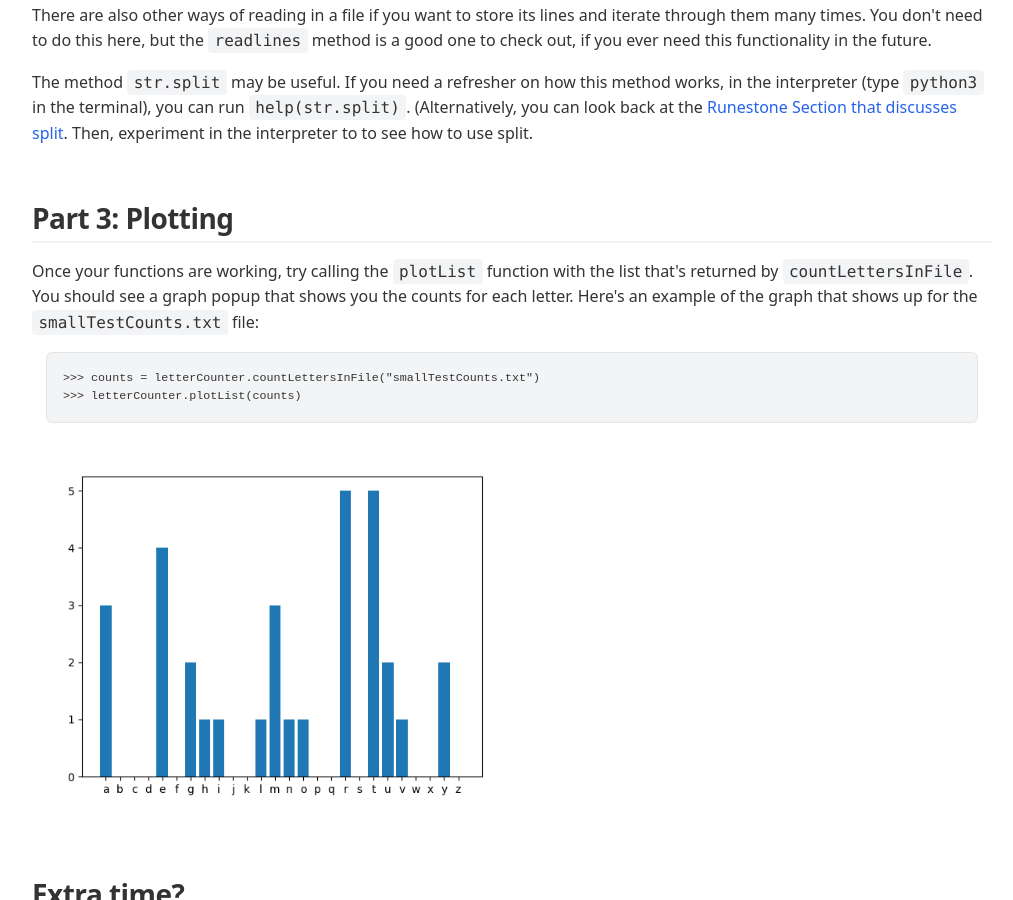
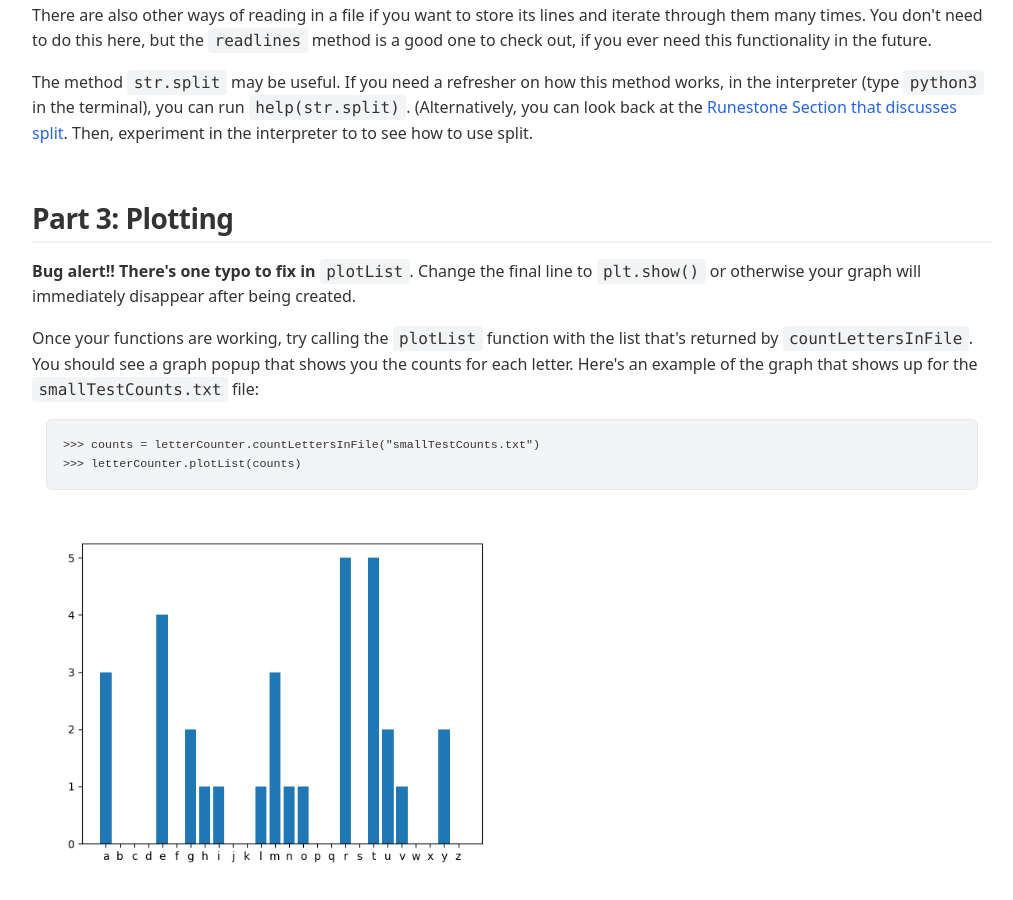
Before and after one commit to annapmeyer/annapmeyer.github.io, a Jekyll site: the page built from _pages/teaching/2026-2spring-cs111/labs/day13/letterlab.html, in a window 1280 px wide and 900 px high, scrolled down 2708 px. Shown: the whole window, without its empty margins (128-1141 px from the left). Built offline with Jekyll 4.4.1, drawn with Linux system fonts in a browser that asks for light colours.

Commit message:
address bug

```diff
--- a/_pages/teaching/2026-2spring-cs111/labs/day13/letterlab.html
+++ b/_pages/teaching/2026-2spring-cs111/labs/day13/letterlab.html
@@ -398,6 +398,8 @@ to see how to use split.
 <div id="outline-container-orgf7977e3" class="outline-2">
 <h2 id="orgf7977e3">Part 3: Plotting</h2>
 <div class="outline-text-2" id="text-orgf7977e3">
+  <p><b>Bug alert!! There's one typo to fix in </b><code>plotList</code>. Change the final line to <code>plt.show()</code> or otherwise your
+  graph will immediately disappear after being created.</p>
 <p>
 Once your functions are working, try calling the <code>plotList</code> function with the list that's returned by <code>countLettersInFile</code>.
 You should see a graph popup that shows you the counts for each letter. Here's an example of the graph that shows up for the
```
